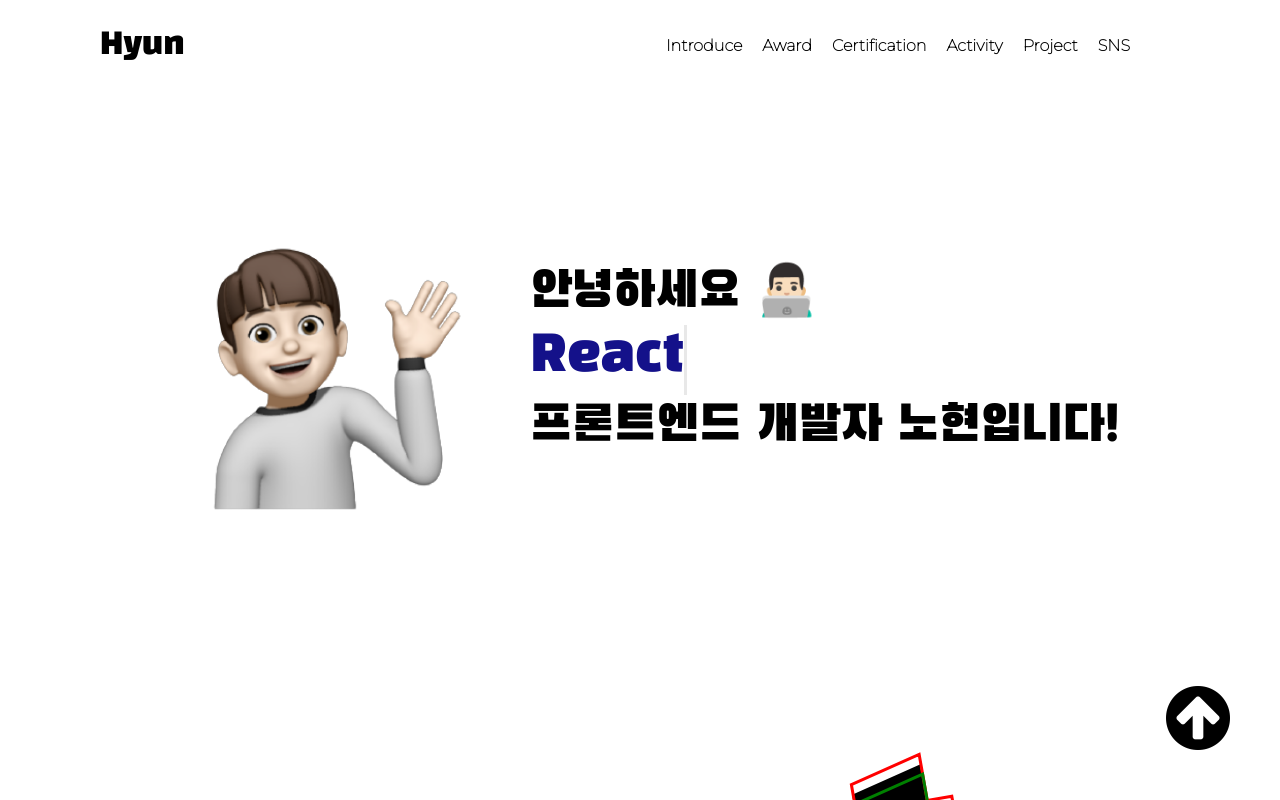
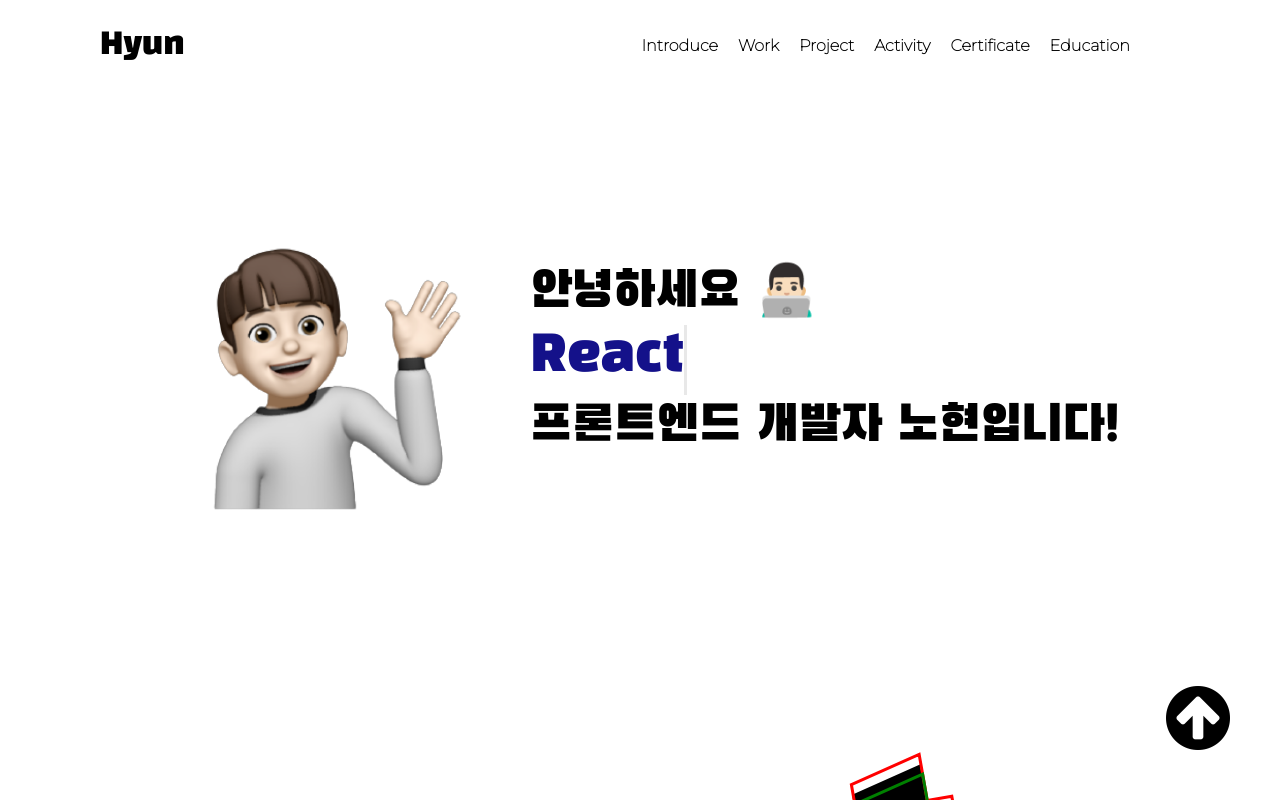
Before and after one commit to YesHyeon/hyun-site-web, a React (Create React App) app: page / in a window 1280 px wide. Shown: the top 800 px of the page. Built offline with nearby package versions, Linux system fonts and the light colour scheme.

Commit message:
fix: 헤더 텍스트 수정

```diff
--- a/src/components/header/header.js
+++ b/src/components/header/header.js
@@ -17,11 +17,11 @@ function Headers() {
           <Link to="IntroduceBody" spy={true} smooth={true} offset={-51}>
             <HeaderList>Introduce</HeaderList>
           </Link>
-          <HeaderList>Award</HeaderList>
-          <HeaderList>Certification</HeaderList>
+          <HeaderList>Work</HeaderList>
+          <HeaderList>Project</HeaderList>
           <HeaderList>Activity</HeaderList>
-          <HeaderList>Project</HeaderList>
-          <HeaderList>SNS</HeaderList>
+          <HeaderList>Certificate</HeaderList>
+          <HeaderList>Education</HeaderList>
         </RightWrapper>
       </HeaderWrapper>
     </MainContainer>
```
